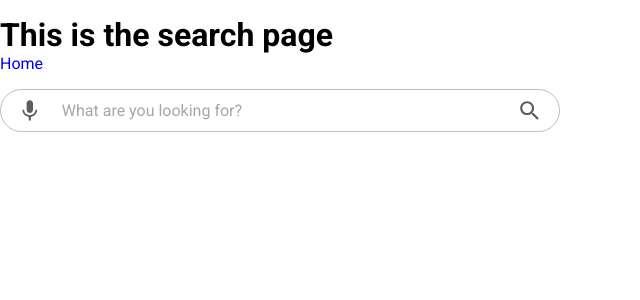
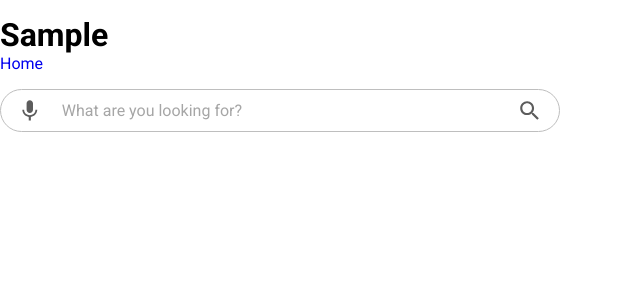
Before and after one commit to Molberda/google--clone, a React (Create React App) app: page / in a window 1280 px wide. Both pictures are taken after typing "Sample" into the empty fields and a click on the button "Google Search". Shown: the top 300 px of the page, without its empty margins (0-640 px from the left). Built offline with nearby package versions, Linux system fonts and the light colour scheme.

Commit message:
added code to the search page

```diff
--- a/src/Pages/Search.jsx
+++ b/src/Pages/Search.jsx
@@ -2,12 +2,22 @@ import React from 'react';
 import './Search.css'
 import { Link } from 'react-router-dom';
 import SearchBar from '../Components/SearchBar';
+import { useStateValue } from '../StateProvider';
 
 
 const Search = () => {
+    const [{ term }, dispatch] = useStateValue()
+
     return (
         <div className='search'>
-            <h1>This is the search page</h1>
+            <div className="search__header">
+                <h1>{term}</h1>
+            </div>
+
+            <div className="search__results">
+
+
+            </div>
             <Link to='/'>Home</Link>
             <SearchBar hideButtons/>
         </div>
```
